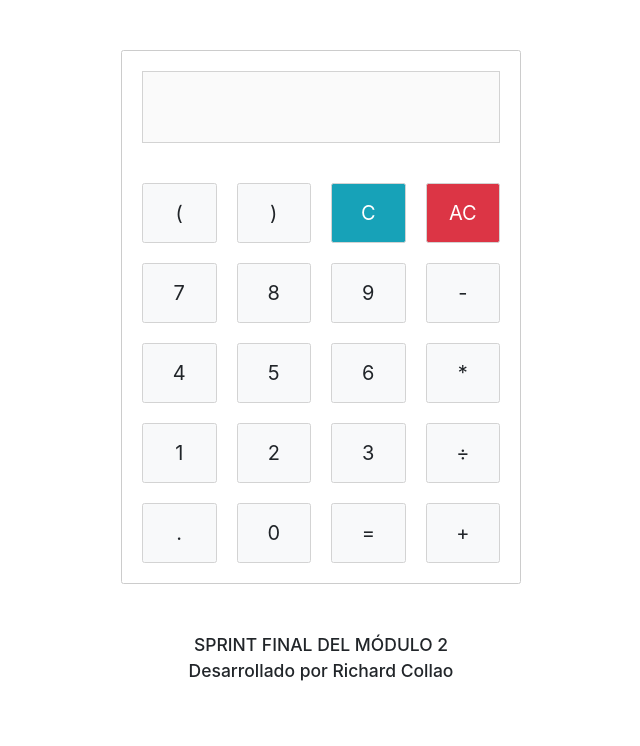
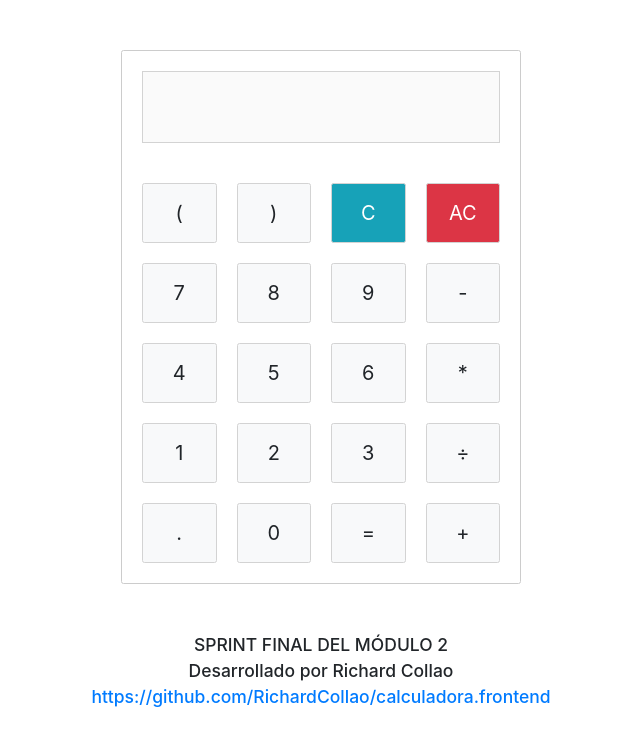
Before and after one commit to RichardCollao/calculadora.frontend, a plain HTML site: page index.html in a window 1280 px wide. Shown: the whole page, without its empty margins (319-959 px from the left). Drawn offline with Linux system fonts and the light colour scheme.

Commit message:
Actualizacion que cumple con todos los requerimientos de entrega

```diff
--- a/index.html
+++ b/index.html
@@ -49,10 +49,17 @@
       </div>
     </div>
   </main>
-<footer>
-  <h3>SPRINT FINAL DEL MÓDULO 2</h3>
-  <h3>Desarrollado por Richard Collao</h3>
-</footer>
+  <footer>
+    <h3>SPRINT FINAL DEL MÓDULO 2</h3>
+    <h3>Desarrollado por Richard Collao</h3>
+    <a href="https://github.com/RichardCollao/calculadora.frontend" target="_blank" rel="noopener noreferrer">
+      <h3>https://github.com/RichardCollao/calculadora.frontend</h3>
+    </a>
+
+
+
+
+  </footer>
 </body>
 
 </html>
```
